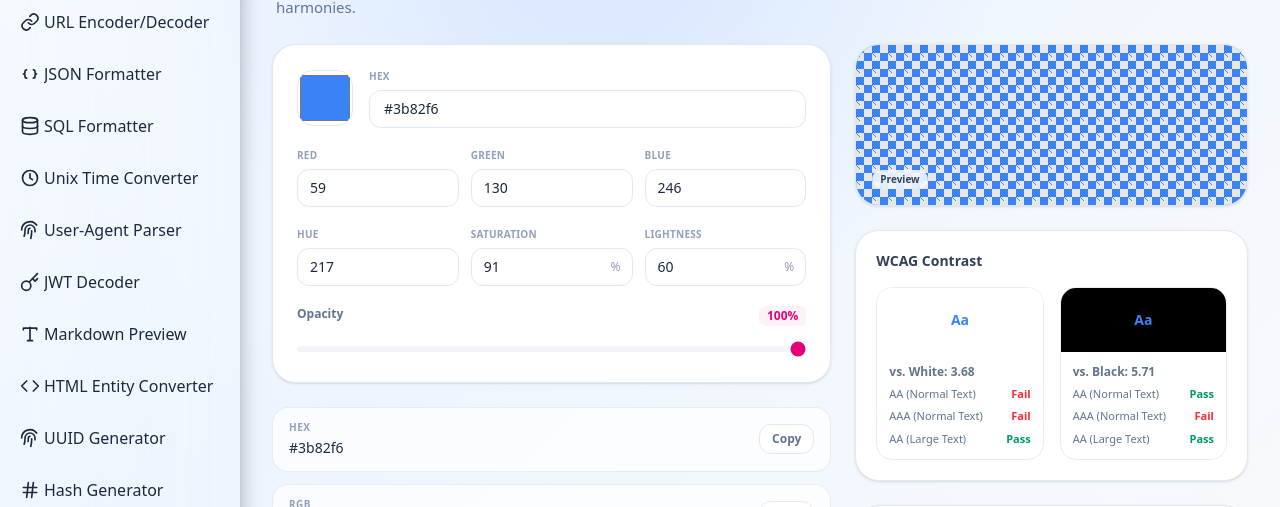
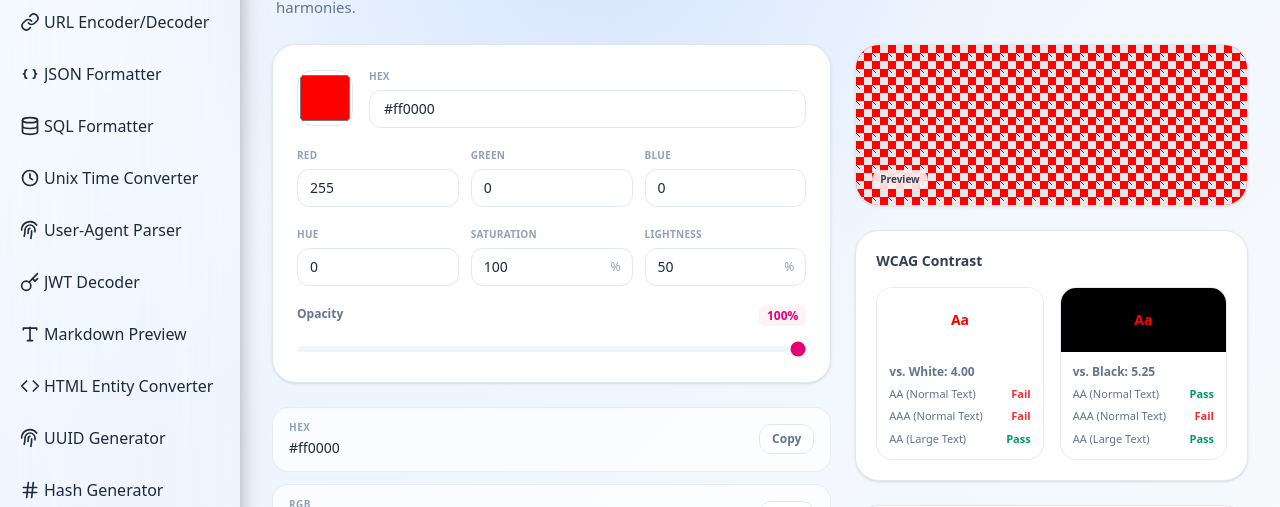
Before and after one commit to tktorah/sparky, a Next.js app: page /en/conv/color-converter in a window 1280 px wide. Shown: the part 190-697 px from the top of the page. Built offline with nearby package versions, Linux system fonts and the light colour scheme; no server answers.

Commit message:
[update, add] tktorah-sparky: bug fix, color change

```diff
--- a/app/[lang]/conv/color-converter/color-converter.client.tsx
+++ b/app/[lang]/conv/color-converter/color-converter.client.tsx
@@ -124,8 +124,8 @@
 export function ColorConverterClient({ dict }: ColorConverterClientProps) {
   const t = dict.colorConverter;
 
-  const [color, setColor] = useState<Rgb>({ r: 59, g: 130, b: 246 });
-  const [hexText, setHexText] = useState("#3b82f6");
+  const [color, setColor] = useState<Rgb>({ r: 255, g: 0, b: 0 });
+  const [hexText, setHexText] = useState("#ff0000");
   const [hexError, setHexError] = useState(false);
   const [alpha, setAlpha] = useState(100);
   const [copiedKey, setCopiedKey] = useState<string | null>(null);
--- a/app/[lang]/conv/html-entity/html-entity.client.tsx
+++ b/app/[lang]/conv/html-entity/html-entity.client.tsx
@@ -286,7 +286,7 @@
             </button>
           </div>
           <div className="flex-1 min-h-0 relative">
-            {!input.trim() ? (
+            {input.length === 0 ? (
               <div className="h-full flex items-center justify-center text-slate-400 dark:text-slate-500 font-medium text-center px-6">
                 {t.outputEmpty}
               </div>
--- a/app/[lang]/conv/qr-generator/qr-generator.client.tsx
+++ b/app/[lang]/conv/qr-generator/qr-generator.client.tsx
@@ -23,7 +23,7 @@
   const [margin, setMargin] = useState<number>(4);
 
   // Input states per tab
-  const [textInput, setTextInput] = useState("https://proutil.org");
+  const [textInput, setTextInput] = useState("https://sparky-mu-ten.vercel.app/");
 
   // WiFi
   const [wifiSsid, setWifiSsid] = useState("");
```
